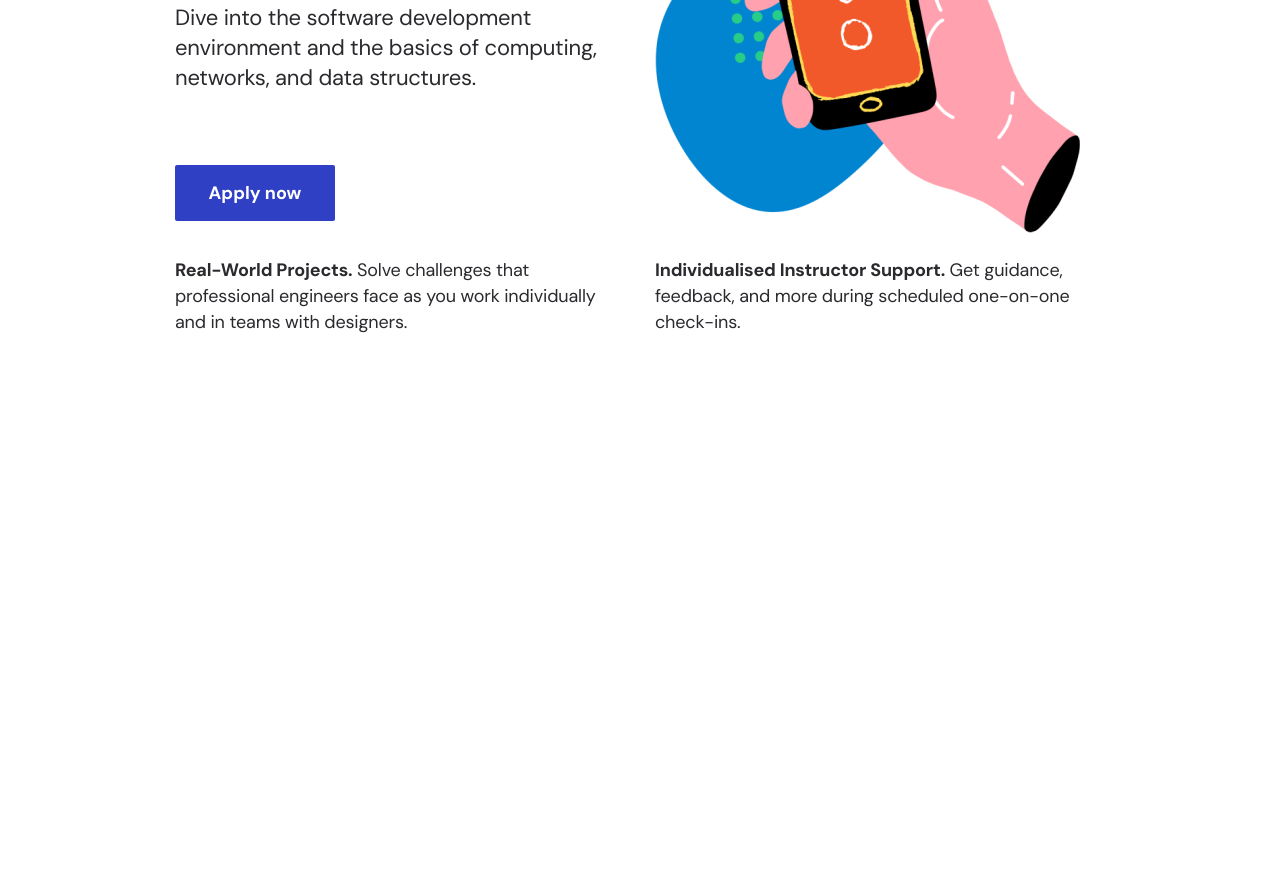
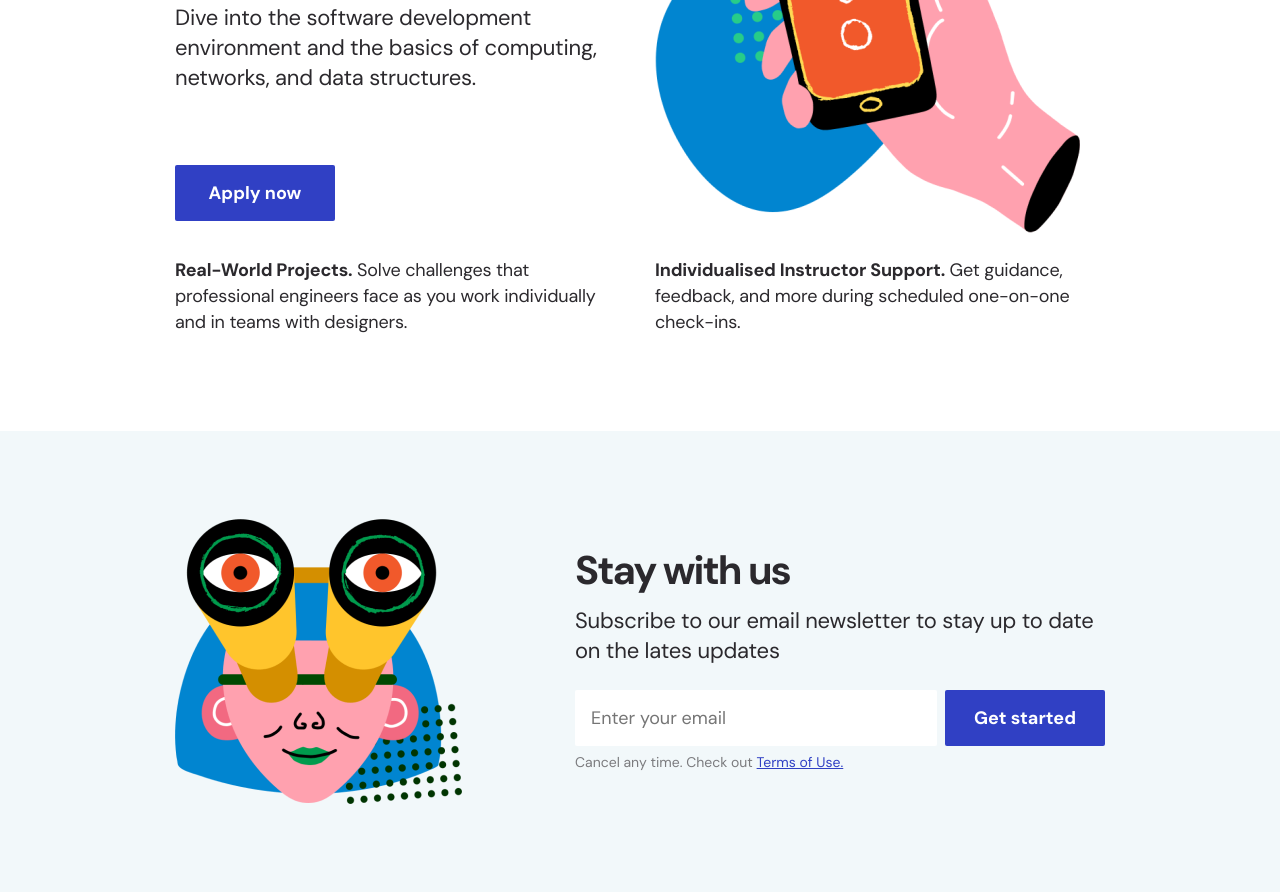
Before and after one commit to free-ko/study-css-kimbug, a plain HTML site: page practice/index.html in a window 1280 px wide. Shown: the part 2012-2904 px from the top of the page. Before the commit the page ends 2443 px from the top, so only its background shows below. Drawn offline with Linux system fonts and the light colour scheme.

Commit message:
[실습] Subscription Section

```diff
--- a/practice/index.html
+++ b/practice/index.html
@@ -137,5 +137,33 @@
         </div>
       </div>
     </section>
+
+    <aside class="subscription">
+      <div class="container">
+        <div class="row align-items-center">
+          <div class="col-12 col-md-5">
+            <div class="subscription-image">
+              <img src="./assets/img-banner.png" alt="Subscribe us" />
+            </div>
+          </div>
+          <div class="col-12 col-md-7">
+            <h1 class="subscription-title">Stay with us</h1>
+            <p class="subscription-desc">
+              Subscribe to our email newsletter to stay up to date on the lates
+              updates
+            </p>
+            <form action="" method="POST" class="subscription-form">
+              <div class="input-group">
+                <input type="email" placeholder="Enter your email" />
+                <button type="submit" class="fill-button">Get started</button>
+              </div>
+              <p class="form-notice">
+                Cancel any time. Check out <a href="#">Terms of Use.</a>
+              </p>
+            </form>
+          </div>
+        </div>
+      </div>
+    </aside>
   </body>
 </html>
--- a/practice/style.css
+++ b/practice/style.css
@@ -52,6 +52,7 @@ p {
   align-items: center;
   width: 140px;
   height:48px;
+  border:none;
   font-size 15px;
   font-weight: 700;
   line-height: 1.6;
@@ -226,6 +227,67 @@ p {
   letter-spacing: -0.01em;
 }
 
+/* Subscription */
+
+.subscription {
+  padding:40px;
+  text-align: center;
+  background-color: #f2f8fa;
+}
+
+.subscription-image {
+  padding: 25px 0;
+}
+
+.subscription-image img{
+  display: block;
+  width:auto;
+  height:190px;
+  margin: 0 auto;
+}
+
+.subscription-title {
+  margin-bottom: 16px;
+  font-size:32px;
+  line-height: 1;
+  letter-spacing: -0.05em;
+  color: #2b292d;
+}
+
+.subscription-desc {
+margin-bottom: 24px;
+}
+
+.subscription .input-group {
+  margin-bottom: 8px;
+}
+
+.subscription .input-group input {
+  width:100%;
+  height:48px;
+  padding: 0 16px;
+  border:none;
+  border-radius: 2px;
+  margin-bottom: 8px;
+  background-color: #fff;
+}
+
+.subscription .input-group .fill-button {
+  width:100%;
+}
+
+.subscription-form .form-notice {
+  font-size:13px;
+  line-height: 1.5384615385;
+  letter-spacing: 0;
+  color:#7b7b7e;
+}
+
+.subscription-form .form-notice a {
+  color:#3040c4;
+  text-decoration: underline;
+}
+
 
 /* >= 768px (Desktop) */
 @media screen and (min-width: 768px) {
@@ -334,6 +396,49 @@ p {
     font-size: 18px;
     line-height: 1.44444444444;
   }
+
+  /* Subscription */
+  .subscription {
+    padding: 80px 0;
+    text-align: left;
+  }
+
+  .subscription-image {
+    padding: 8px 0;
+  }
+
+  .subscription-image img {
+    height: 285px;
+    margin-left: 0;
+  }
+
+  .subscription-title {
+    font-size: 40px;
+  }
+
+  .subscription .input-group {
+    display: flex;
+    align-items: center;
+    margin-bottom: 4px;
+  }
+
+  .subscription .input-group input {
+    height: 56px;
+    margin-right: 8px;
+    margin-bottom: 0;
+    font-size: 18px;
+    line-height: 1.33333333333;
+  }
+
+  .subscription .input-group .fill-button {
+    flex-shrink: 0;
+    width: 160px;
+  }
+
+  .subscription .form-notice {
+    font-size:14px;
+    line-height: 1.7142857143;
+  }
 }
 
 /* Custom Grid System - Fix container width */
```
